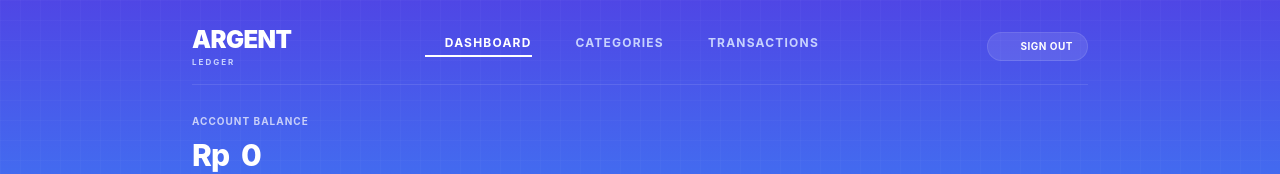
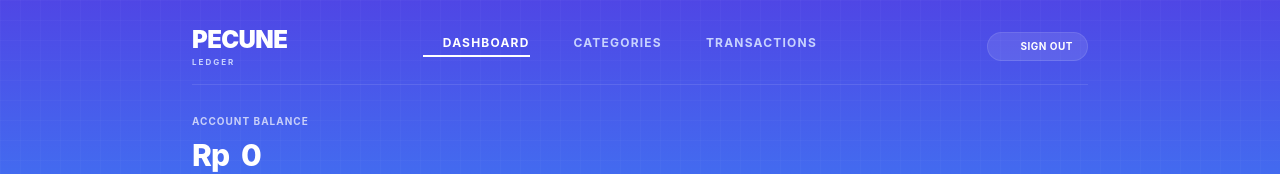
Before and after one commit to kikiexe/Argent, a Next.js app: page / in a window 1280 px wide. Shown: the top 174 px of the page. Built offline with nearby package versions, Linux system fonts and the light colour scheme; no server answers; the database is empty; some icons are missing.

Commit message:
ganti nama

```diff
--- a/package.json
+++ b/package.json
@@ -1,5 +1,5 @@
 {
-  "name": "argent",
+  "name": "pecune",
   "version": "0.1.0",
   "private": true,
   "scripts": {
--- a/src/app/layout.tsx
+++ b/src/app/layout.tsx
@@ -12,7 +12,7 @@ export const viewport: Viewport = {
 };
 
 export const metadata: Metadata = {
-  title: "Argent",
+  title: "Pecune",
   description: "A finance tracker.",
   manifest: "/manifest.json",
   icons: {
@@ -23,7 +23,7 @@ export const metadata: Metadata = {
   appleWebApp: {
     capable: true,
     statusBarStyle: "black-translucent",
-    title: "Argent"
+    title: "Pecune"
   }
 };
 
--- a/src/app/login/page.tsx
+++ b/src/app/login/page.tsx
@@ -13,7 +13,7 @@ export default function LoginPage() {
       {/* Modern Centered Header */}
       <header className="py-12 px-6 text-center">
         <h1 className="font-sans text-4xl md:text-5xl font-black tracking-tight text-indigo-600 uppercase">
-          Argent
+          Pecune
         </h1>
         <p className="font-sans text-[10px] md:text-xs font-bold tracking-[0.25em] text-body uppercase mt-2">
           Personal Finance Tracker
--- a/src/components/BalanceCard.tsx
+++ b/src/components/BalanceCard.tsx
@@ -55,7 +55,7 @@ export default function BalanceCard({ balance, userName, userEmail }: BalanceCar
         <div className="hidden sm:flex items-center justify-between border-b border-white/10 pb-4 mb-6">
           <div className="flex flex-col items-start">
             <Link href="/" className="font-sans text-2xl font-black tracking-tight text-white uppercase hover:opacity-80 transition-opacity">
-              Argent
+              Pecune
             </Link>
             <span className="font-sans text-[8px] font-bold tracking-[0.25em] text-indigo-200 uppercase">
               Ledger
--- a/src/components/Header.tsx
+++ b/src/components/Header.tsx
@@ -15,7 +15,7 @@ export default async function Header() {
     <header className="border-b border-hairline pt-[calc(1rem+env(safe-area-inset-top))] pb-4 px-6 bg-card shadow-sm flex flex-row items-center justify-between gap-4">
       <div className="flex flex-col items-start">
         <Link href="/" className="font-sans text-2xl font-black tracking-tight text-indigo-600 uppercase hover:opacity-80 transition-opacity">
-          Argent
+          Pecune
         </Link>
         <span className="font-sans text-[8px] font-bold tracking-[0.25em] text-body uppercase">
           Ledger
```
Also changed, not shown: public/manifest.json, 1 other file (tests, documents, lock files or other folders).
